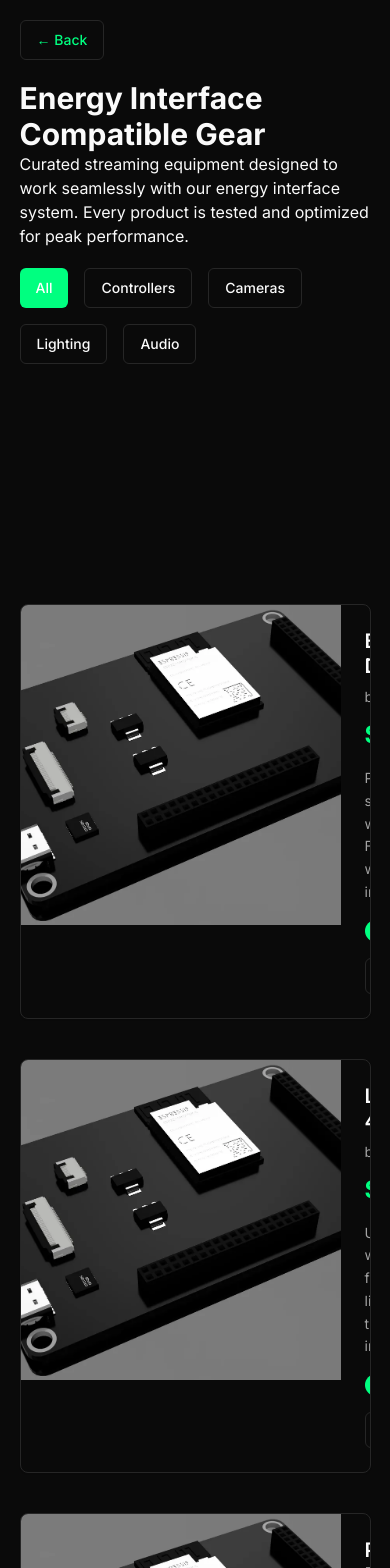
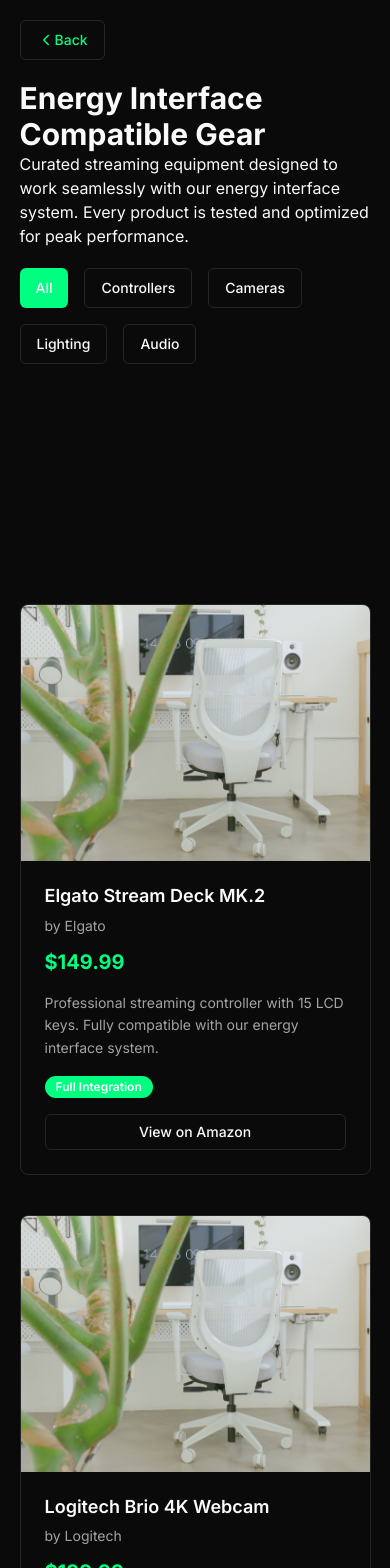
Before and after one commit to bckyrd-io/bckyrd-app-expo, a Next.js app: page /shop in a window 390 px wide. Shown: the top 1568 px of the page. Built offline with nearby package versions, Linux system fonts and the light colour scheme.

Commit message:
responsive card

```diff
--- a/app/page.tsx
+++ b/app/page.tsx
@@ -6,7 +6,7 @@
 import { motion } from "framer-motion";
 import { Button } from "@/components/ui/button";
 import { Card } from "@/components/ui/card";
-import { IconBrandTwitch, IconBrandYoutube, IconBrandTiktok, IconBrandInstagram } from "@tabler/icons-react";
+import { IconBrandTwitch, IconBrandYoutube, IconBrandTiktok, IconBrandInstagram, IconBrandKick } from "@tabler/icons-react";
 import { Input } from "@/components/ui/input";
 import { Pagination, PaginationContent, PaginationItem, PaginationLink, PaginationNext, PaginationPrevious } from "@/components/ui/pagination";
 import { Badge } from "@/components/ui/badge";
@@ -217,24 +217,24 @@
 
                 {currentUpdates.map((update) => (
                     <Link key={update.id} href={`/update/${update.id}`} className="mt-12">
-                        <Card className="flex flex-row items-center overflow-hidden">
-                            {/* Image on the left */}
-                            <div className="relative w-80 h-80 bg-muted flex-shrink-0">
+                        <Card className="flex flex-col md:flex-row items-center overflow-hidden">
+                            {/* Image - responsive sizing */}
+                            <div className="relative w-full md:w-80 h-64 md:h-80 bg-muted flex-shrink-0">
                                 <Image
-                                    src="/circuit.webp" // Replace with your circuit board image path
-                                    alt="Circuit Board Overlay"
+                                    src={update.image}
+                                    alt={update.title}
                                     width={1920}
                                     height={1080}
                                     className="object-cover w-full h-full"
                                 />
                             </div>
 
-                            {/* Content on the right */}
-                            <div className="flex-1 flex flex-col p-6 ">
-                                <div className="flex-1 ">
-                                    <p className="font-bold mb-3">{update.title}</p>
-                                    <p className="mb-4">{update.description}</p>
-                                    <Badge variant="default" className=""></Badge>
+                            {/* Content - responsive layout */}
+                            <div className="flex-1 flex flex-col p-6">
+                                <div className="flex-1">
+                                    <p className="font-bold mb-3 text-lg md:text-xl">{update.title}</p>
+                                    <p className="mb-4 text-sm md:text-base">{update.description}</p>
+                                    <Badge variant="default" className="w-fit"></Badge>
                                 </div>
                             </div>
 
@@ -272,10 +272,11 @@
                 </h1>
                 <p className="mb-5" >Don&apos;t just stream—dominate. Our energy interfacing technology gives you the competitive edge that top streamers demand. From automatic lighting coordination to AI-powered performance optimization, we&apos;re building the infrastructure that will define the next generation of content creation.</p>
                 <div className="flex space-x-4">
-                    <Link href="https://www.youtube.com/" className="text-primary"><IconBrandYoutube /></Link>
-                    <Link href="https://www.tiktok.com/" className="text-primary"><IconBrandTiktok /></Link>
-                    <Link href="https://www.twitch.tv/" className="text-primary"><IconBrandTwitch /></Link>
-                    <Link href="https://www.instagram.com/" className="text-primary"><IconBrandInstagram /></Link>
+                    <Link href="https://www.youtube.com/bckyrd-io" className="text-primary"><IconBrandYoutube /></Link>
+                    <Link href="https://www.tiktok.com/bckyrd-io" className="text-primary"><IconBrandTiktok /></Link>
+                    <Link href="https://www.twitch.tv/backyard_io" className="text-primary"><IconBrandTwitch /></Link>
+                    <Link href="https://www.instagram.com/bckyrd.io" className="text-primary"><IconBrandInstagram /></Link>
+                    <Link href="https://www.kick.com/backyard_io" className="text-primary"><IconBrandKick /></Link>
                 </div>
             </section >
         </>
--- a/app/shop/page.tsx
+++ b/app/shop/page.tsx
@@ -5,6 +5,7 @@
 import Image from "next/image";
 import { Card } from "@/components/ui/card";
 import { Badge } from "@/components/ui/badge";
+import { IconChevronLeft } from "@tabler/icons-react";
 
 const partnerGear = [
     {
@@ -87,7 +88,8 @@
                     variant="outline"
                     onClick={() => window.history.back()}
                 >
-                    ← Back
+                    <IconChevronLeft size={18} />
+                    Back
                 </Button>
                 <h1 className="text-3xl font-bold">
                     Energy Interface Compatible Gear
@@ -107,18 +109,18 @@
                 </div>
             </section>
 
-            {/* Products List - Horizontal Card Layout */}
+            {/* Products List - Responsive Card Layout */}
             <section className="flex flex-col mb-12 w-[90%] mx-auto">
                 <div className="flex flex-col gap-10">
                     {filteredGear.map((gear) => (
-                        <Card key={gear.id} className="w-full overflow-hidden hover:shadow-lg transition-shadow ">
-                            <div className="flex min-h-80">
-                                {/* Product Image - Square */}
-                                <div className="relative w-80 h-80 bg-muted flex-shrink-0">
+                        <Card key={gear.id} className="w-full overflow-hidden hover:shadow-lg transition-shadow">
+                            <div className="flex flex-col md:flex-row min-h-80">
+                                {/* Product Image - Responsive */}
+                                <div className="relative w-full md:w-80 h-64 md:h-80 bg-muted flex-shrink-0">
                                     <div className="w-full h-full bg-gradient-to-br from-blue-100 to-purple-100 flex items-center justify-center">
                                         <Image
-                                            src="/circuit.webp" // Replace with your circuit board image path
-                                            alt="Circuit Board Overlay"
+                                            src={gear.image}
+                                            alt={gear.name}
                                             width={1920}
                                             height={1080}
                                             className="object-cover w-full h-full"
@@ -126,13 +128,13 @@
                                     </div>
                                 </div>
 
-                                {/* Product Details - Vertical Layout */}
+                                {/* Product Details - Responsive Layout */}
                                 <div className="flex-1 flex flex-col p-6 justify-between">
                                     {/* Top Section - Title, Partner, Price */}
                                     <div className="flex-1">
-                                        <h3 className="font-semibold text-xl mb-2 leading-tight">{gear.name}</h3>
+                                        <h3 className="font-semibold text-lg md:text-xl mb-2 leading-tight">{gear.name}</h3>
                                         <p className="text-sm text-muted-foreground mb-3">by {gear.partner}</p>
-                                        <div className="text-2xl font-bold text-primary mb-4">{gear.price}</div>
+                                        <div className="text-xl md:text-2xl font-bold text-primary mb-4">{gear.price}</div>
                                         {/* Description */}
                                         <p className="text-sm text-muted-foreground leading-relaxed mb-4">{gear.description}</p>
                                     </div>
@@ -149,11 +151,12 @@
                                             </Badge>
                                         </div>
 
-                                        {/* Buttons Row */}
-                                        <div className="flex gap-3">
+                                        {/* Buttons Row - Responsive */}
+                                        <div className="flex flex-col sm:flex-row gap-3">
                                             <Button
                                                 variant="outline"
                                                 size="sm"
+                                                className="w-full sm:w-auto"
                                                 onClick={() => window.open(`https://amazon.com/s?k=${encodeURIComponent(gear.name)}`, '_blank')}
                                             >
                                                 View on Amazon
```
